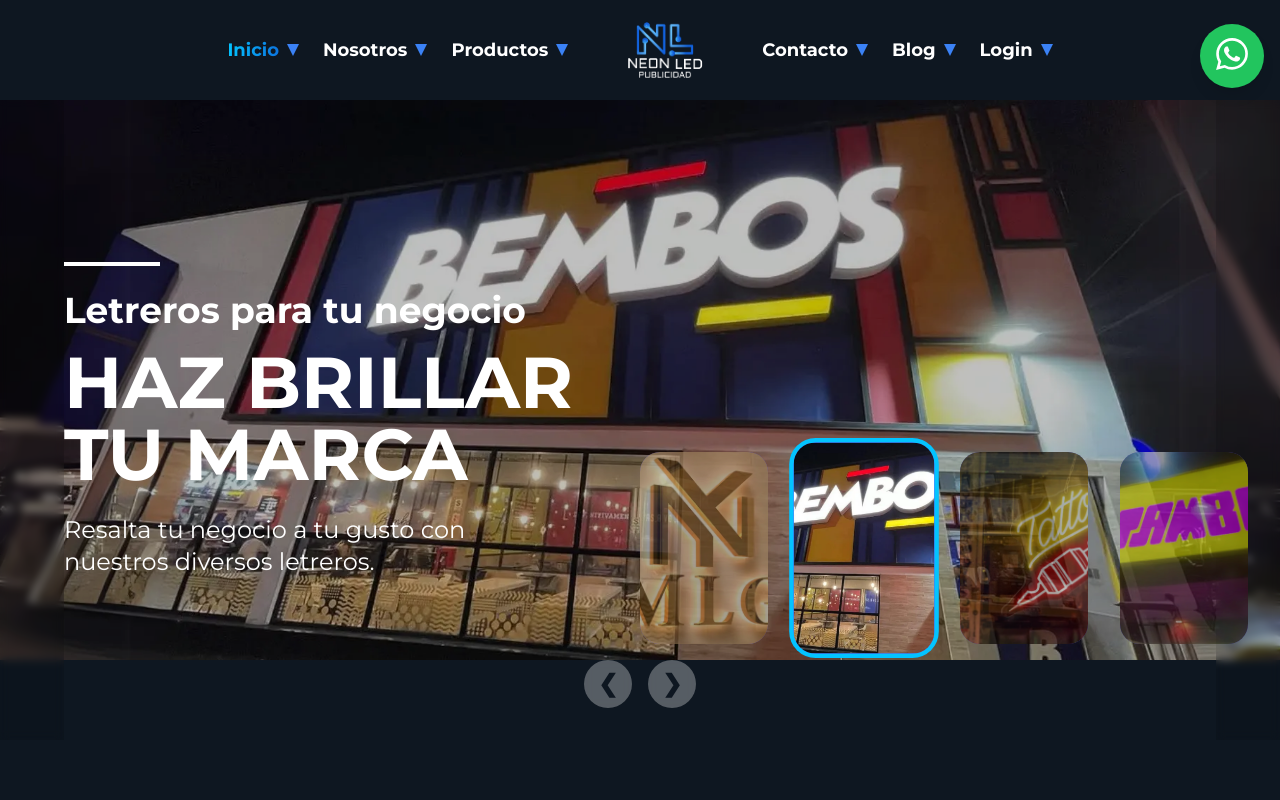
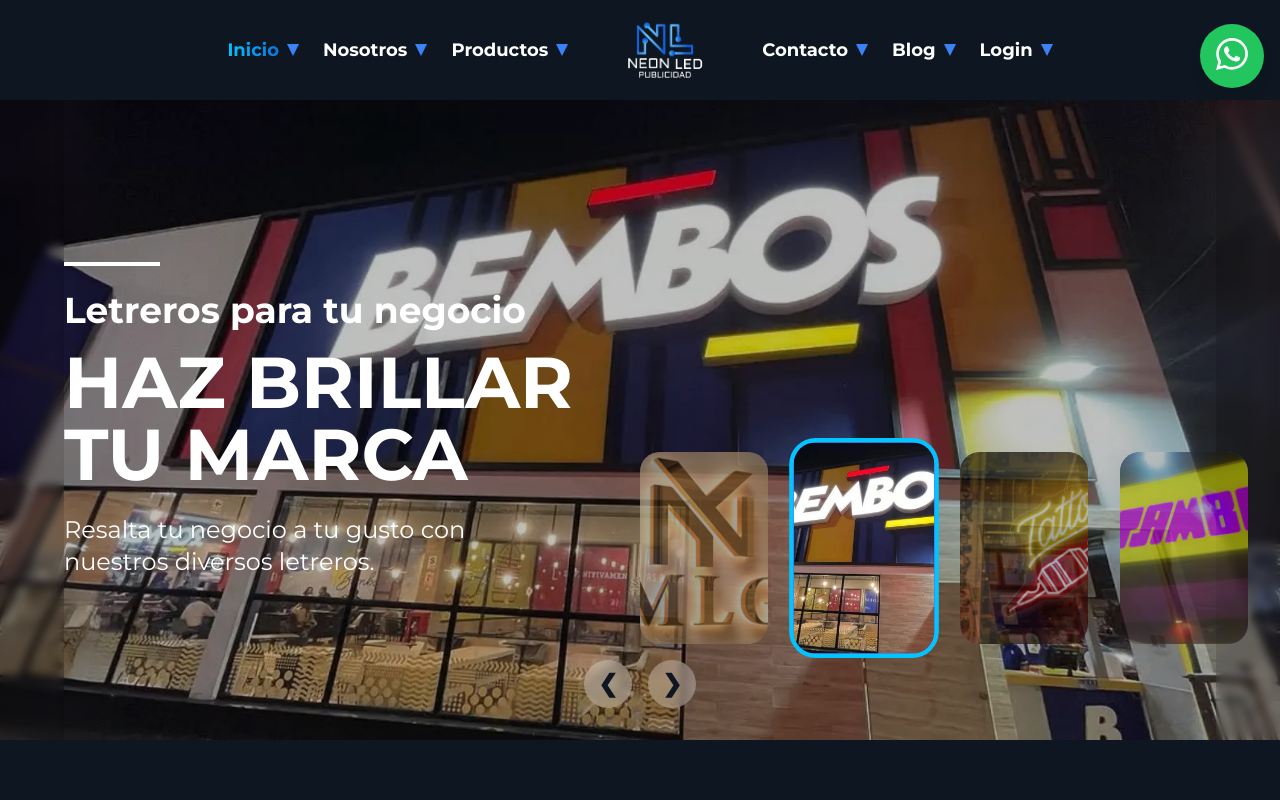
Before and after one commit to DiegoPower48/test-ledneon, a Next.js app: page / in a window 1280 px wide. Shown: the top 800 px of the page. Built offline with nearby package versions, Linux system fonts and the light colour scheme.

Commit message:
restaurando cambios

```diff
--- a/app/(client)/components/slider/components/SlideItem.jsx
+++ b/app/(client)/components/slider/components/SlideItem.jsx
@@ -6,24 +6,20 @@
 export const SlideItem = ({ slides, current }) => {
   return (
  <>
-  {slides.map((slide, index) =>
-  index === current ? (
+  {slides.map((slide, index) => (
     <div
       key={index}
-         className="absolute inset-0 transition-opacity duration-500 opacity-100"
+      className={`absolute inset-0 transition-opacity duration-500 ${
+        index === current ? "opacity-100" : "opacity-0"
+      }`}
     >
-
-   <div className="relative w-full h-[70vh]">
+      {/* Imagen */}
       <Image
         src={slide.imgSrc}
         alt={slide.altText}
-    width={1920}
-    height={1080}
-    className="w-full h-full object-cover object-center brightness-75"
-    priority
-    fetchPriority="high"
+        fill
+        className="object-cover object-center brightness-75"
       />
-</div>
 
       {/* Borde izquierdo borroso - visible solo en pantallas md+ */}
       <div className="hidden md:block absolute left-0 top-0 h-full w-16 bg-black/10 backdrop-blur-sm pointer-events-none z-10" />
@@ -31,8 +27,7 @@
       {/* Borde derecho borroso - visible solo en pantallas md+ */}
       <div className="hidden md:block absolute right-0 top-0 h-full w-16 bg-black/10 backdrop-blur-sm pointer-events-none z-10" />
     </div>
-  ) : null
-)}
+  ))}
 </>
 
 
```
Lines whose indentation alone changed are shown as unchanged.
